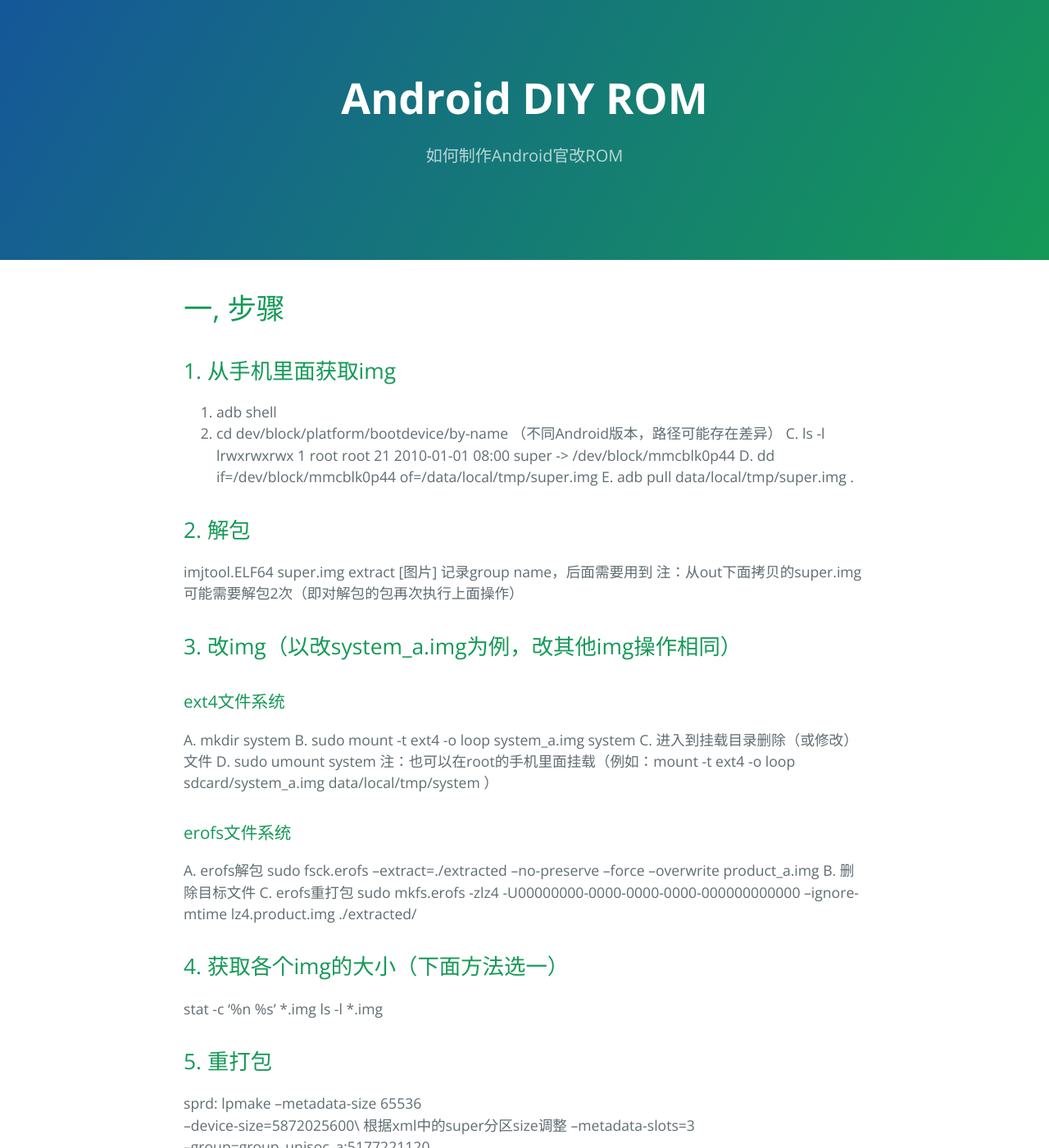
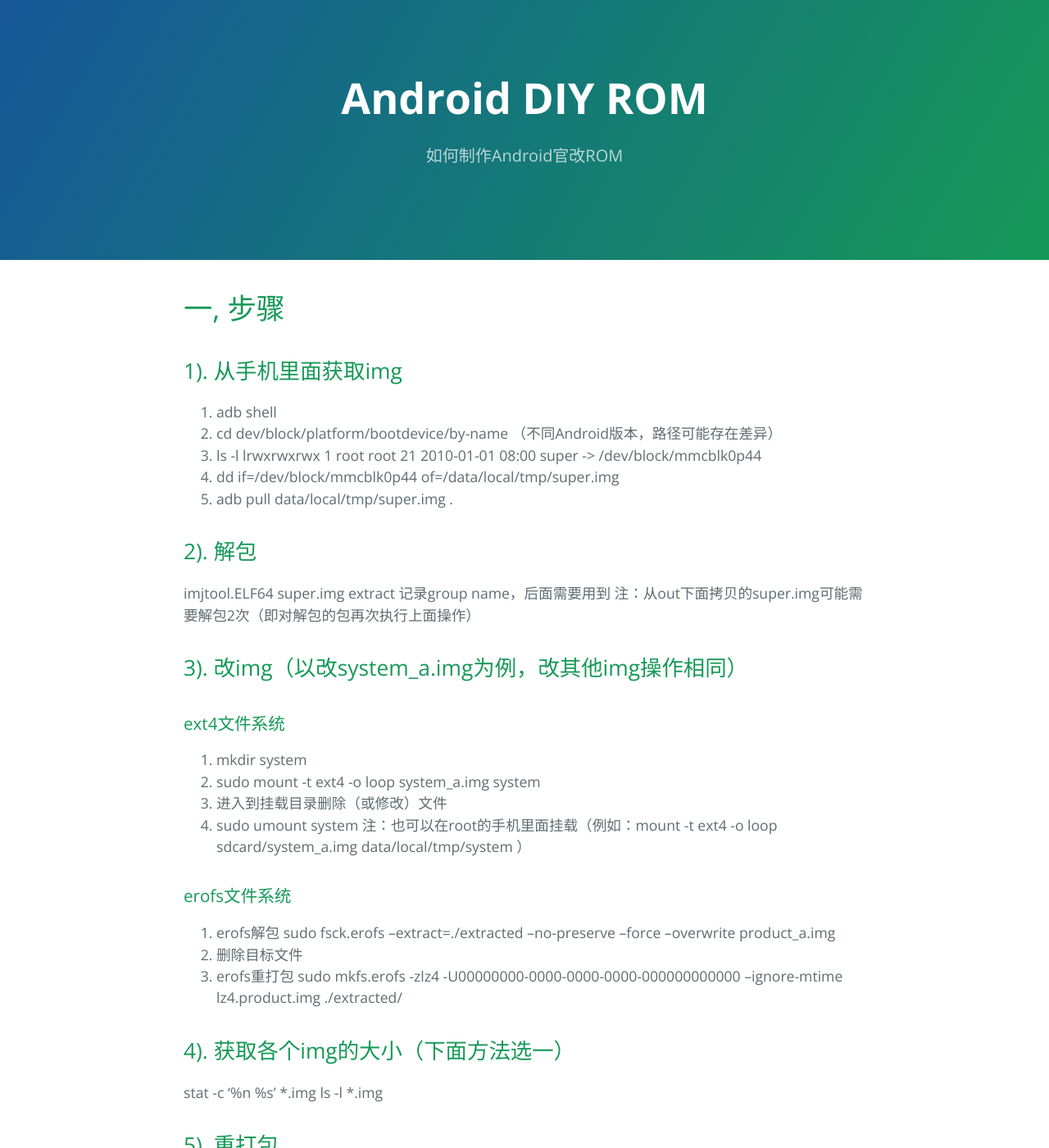
Before and after one commit to EricChenYS/EricChenYS.github.io, a Jekyll site: the page built from docs/android/tools/DIY_ROM.md, in a window 1280 px wide and 1400 px high. Shown: the whole window at 82% size. Built offline with Jekyll 4.4.1, drawn with Linux system fonts in a browser that asks for light colours; part of the change alters nothing that is shown.

Commit message:
Update DIY_ROM.md

```diff
--- a/docs/android/tools/DIY_ROM.md
+++ b/docs/android/tools/DIY_ROM.md
@@ -5,44 +5,43 @@ description: 如何制作Android官改ROM
 ---
 
 # 一, 步骤
-## 1. 从手机里面获取img
+## 1). 从手机里面获取img
 1. adb shell
 2. cd dev/block/platform/bootdevice/by-name （不同Android版本，路径可能存在差异）
-C. ls -l
-lrwxrwxrwx 1 root root   21 2010-01-01 08:00 super -> /dev/block/mmcblk0p44
-D. dd if=/dev/block/mmcblk0p44 of=/data/local/tmp/super.img
-E. adb pull data/local/tmp/super.img .
+3. ls -l
+   lrwxrwxrwx 1 root root   21 2010-01-01 08:00 super -> /dev/block/mmcblk0p44
+4. dd if=/dev/block/mmcblk0p44 of=/data/local/tmp/super.img
+5. adb pull data/local/tmp/super.img .
 
 
-## 2. 解包
+## 2). 解包
 imjtool.ELF64 super.img extract
-[图片]
 记录group name，后面需要用到
 注：从out下面拷贝的super.img可能需要解包2次（即对解包的包再次执行上面操作）
 
 
-## 3. 改img（以改system_a.img为例，改其他img操作相同）
+## 3). 改img（以改system_a.img为例，改其他img操作相同）
 ### ext4文件系统
-A. mkdir system
-B. sudo mount -t ext4 -o loop system_a.img system
-C. 进入到挂载目录删除（或修改）文件
-D. sudo umount system
+1. mkdir system
+2. sudo mount -t ext4 -o loop system_a.img system
+3. 进入到挂载目录删除（或修改）文件
+4. sudo umount system
 注：也可以在root的手机里面挂载（例如：mount -t ext4 -o loop sdcard/system_a.img data/local/tmp/system ）
 
 ### erofs文件系统
-A. erofs解包
+1. erofs解包
 sudo fsck.erofs --extract=./extracted --no-preserve --force --overwrite product_a.img
-B. 删除目标文件
-C. erofs重打包
+2. 删除目标文件
+3. erofs重打包
 sudo mkfs.erofs -zlz4  -U00000000-0000-0000-0000-000000000000 --ignore-mtime lz4.product.img ./extracted/
 
 
-## 4. 获取各个img的大小（下面方法选一）
+## 4). 获取各个img的大小（下面方法选一）
 stat -c '%n %s' *.img
 ls -l *.img
 
 
-## 5. 重打包
+## 5). 重打包
 sprd:
 lpmake --metadata-size 65536\
  --device-size=5872025600\  根据xml中的super分区size调整
@@ -121,8 +120,8 @@ group后面size是该group下img size的总和
 cd dev/block/platform/bootdevice/by-name
 lrwxrwxrwx 1 root root   21 2010-01-01 08:00 super -> /dev/block/mmcblk0p44
 dd if=/dev/block/mmcblk0p44 of=/data/local/tmp/super.img
-1. 然后mout，修改内容，unmout
-2. 然后刷这个susper.img
+2. 然后mout，修改内容，unmout
+3. 然后刷这个susper.img
 
 
 # 二, 工具
```
